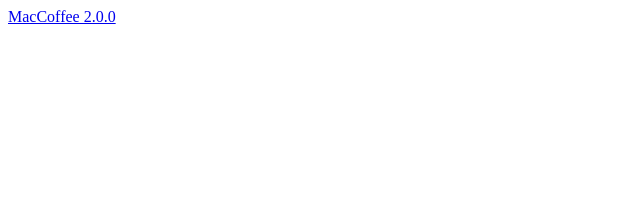
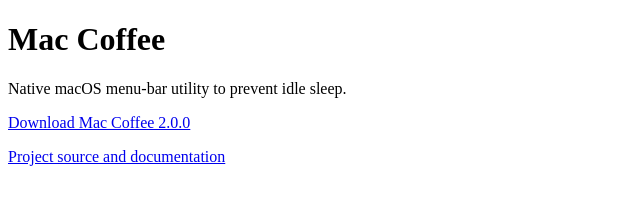
Before and after one commit to rekurt/maccoffee-dist, a plain HTML site: page index.html in a window 1280 px wide. Shown: the whole page, without its empty margins (0-640 px from the left). Drawn offline with Linux system fonts and the light colour scheme.

Commit message:
docs: add Mac Coffee project landing page

```diff
--- a/index.html
+++ b/index.html
@@ -2,6 +2,9 @@
 <html lang="en">
 <head><meta charset="utf-8"><title>Mac Coffee releases</title></head>
 <body>
-  <a href="MacCoffee-2.0.0.dmg">MacCoffee 2.0.0</a>
+  <h1>Mac Coffee</h1>
+  <p>Native macOS menu-bar utility to prevent idle sleep.</p>
+  <p><a href="MacCoffee-2.0.0.dmg">Download Mac Coffee 2.0.0</a></p>
+  <p><a href="https://github.com/rekurt/Mac-Coffee">Project source and documentation</a></p>
 </body>
 </html>
```
